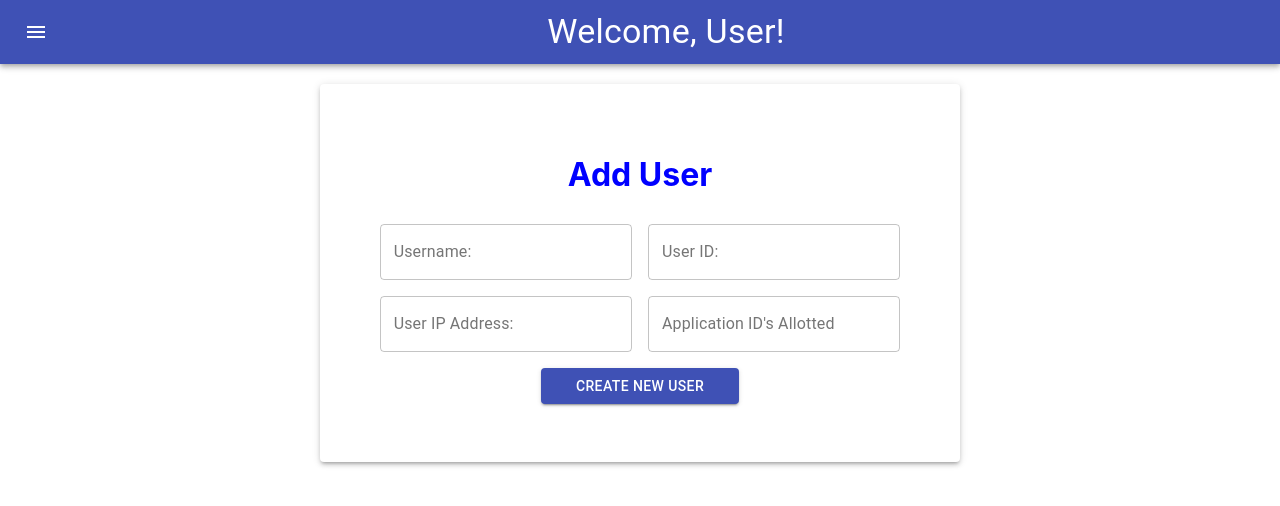
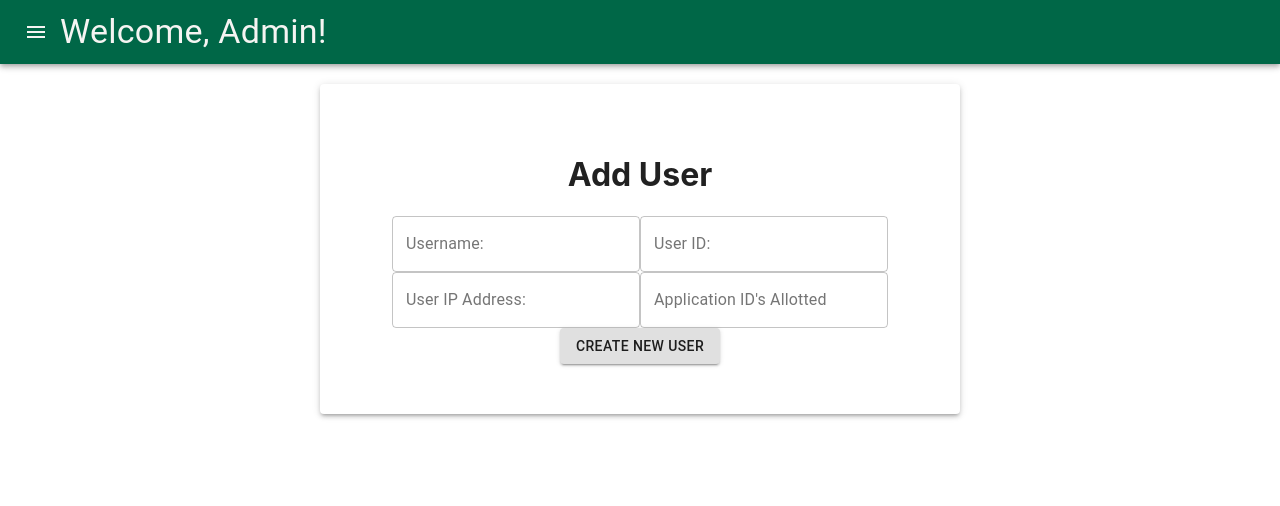
Before and after one commit to Jll92510/OurProject, a React (Create React App) app in the folder front-end-project/: page / in a window 1280 px wide. Shown: the top 506 px of the page. Built offline with nearby package versions, Linux system fonts and the light colour scheme.

Commit message:
Front end prototype and clearning textfields

```diff
--- a/front-end-project/package.json
+++ b/front-end-project/package.json
@@ -36,5 +36,8 @@
       "last 1 firefox version",
       "last 1 safari version"
     ]
+  },
+  "devDependencies": {
+    "@babel/plugin-proposal-private-property-in-object": "^7.21.11"
   }
 }
--- a/front-end-project/src/components/Appbar.js
+++ b/front-end-project/src/components/Appbar.js
@@ -1,54 +1,47 @@
 import React from 'react';
-// import {createTheme} from '@material-ui/core/styles';
-import {makeStyles} from '@material-ui/core/styles';
 import AppBar from '@material-ui/core/AppBar';
 import Toolbar from '@material-ui/core/Toolbar';
 import Typography from '@material-ui/core/Typography';
 import IconButton from '@material-ui/core/IconButton';
 import MenuIcon from '@material-ui/icons/Menu';
+import { createTheme, ThemeProvider, useTheme} from '@material-ui/core/styles';
 
-// const theme = createTheme({
-//     palette: {
-//         primary: {
-//             main: '#FF5733',
-//         },
-//         secondary: {
-//             main: '#E0C2ff',
-//             light: '#F5EBFF',
-//             contrastText: '#47008f',
-//         },
-//     },
+const theme = createTheme({
+  palette: {
+      primary: {
+          main: '#f5f4f2',
+      },
+      secondary: {
+          main: '#006747',
+          light: '#F5EBFF',
+          contrastText: '#47008f',
+      },
+      menuButton:{
+        color: "#006747"
+      },
+      root: {
+            backgroundColor: "E0C2ff",
+      }
+  },
 
-// });
-const useStyles = makeStyles((theme) => ({
-    root: {
-        flexGrow: 1,
-    },
-    menuButton: {
-        marginRight: theme.spacing(2),
-    },
-    title: {
-        flexGrow: 1,
-        textAlign: 'center',
-    },
-
-}));
+});
 
 export default function Appbar(){
-    const classes = useStyles();
-    // const classes = useTheme(theme)
+    const classes = useTheme(theme)
     return (
+        <ThemeProvider theme = {theme}>
         <div className = {classes.root}>
-            <AppBar position = "static">
+            <AppBar position = "static" color = 'secondary'>
                 <Toolbar>
-                    <IconButton edge = "start" className ={classes.menuButton} color = "inherit" aria-label = "menu">
+                    <IconButton edge = "start" className ={classes.menuButton} color = "primary" aria-label = "menu">
                         <MenuIcon />
                     </IconButton>
-                    <Typography variant='h4' className ={classes.title}>
-                        Welcome, User!
+                    <Typography variant='h4' className ={classes.title} color = "primary">
+                        Welcome, Admin!
                     </Typography>
                 </Toolbar>
             </AppBar>
         </div>
+        </ThemeProvider>
     );
 }
--- a/front-end-project/src/components/List.js
+++ b/front-end-project/src/components/List.js
@@ -1,16 +1,11 @@
 import React, {useState} from 'react';
 import { TextField } from "@material-ui/core";
-import { makeStyles } from "@material-ui/core/styles";
 import {Container, Paper, Button} from "@material-ui/core";
+import theme from "./Appbar";
+import {useTheme} from '@material-ui/core/styles';
 
-const useStyles = makeStyles((theme) => ({
-    root: {
-        '& > *': {
-            margin: theme.spacing(1),
-            width: '25ch'
-        },
-    },
-}));
+
+
 
 export default function List(){
     const paperStyle ={padding: '50px 20px', width:600, margin: "20px auto"}
@@ -18,18 +13,24 @@ export default function List(){
     const[ID,setID] = useState('')
     const[IP,setIP] = useState('')
     const[AppID,setAppID] = useState('')
-    const classes = useStyles();
+    const classes = useTheme(theme);
 
     const handleClick =(e) => {
         e.preventDefault()
         const list = {name, ID, IP, AppID}
         console.log(list)
+        setName("")
+        setID("")
+        setIP("")
+        setAppID("")
     }
+
+
 
     return (
     <Container>
         <Paper elevation = {3} style = {paperStyle}>
-            <h1 style = {{color: "blue"}}>Add User</h1>
+            <h1 style = {{color: "primary.main"}}>Add User</h1>
     <form className = {classes.root} noValidate autoComplete = "off">
 
     <TextField id = "outlined-basic" label= "Username:" variant ="outlined"
@@ -52,9 +53,10 @@ export default function List(){
                 onChange = {(e) => setAppID(e.target.value)}
     />
 
-    <Button variant="contained" color ="primary" onClick = {handleClick}>
+    <Button variant="contained" color ="primary.main" onClick = {handleClick}>
     Create New User
     </Button>
+
 
     </form>
     </Paper>
```
Also changed, not shown: 1 other file (tests, documents, lock files or other folders).
